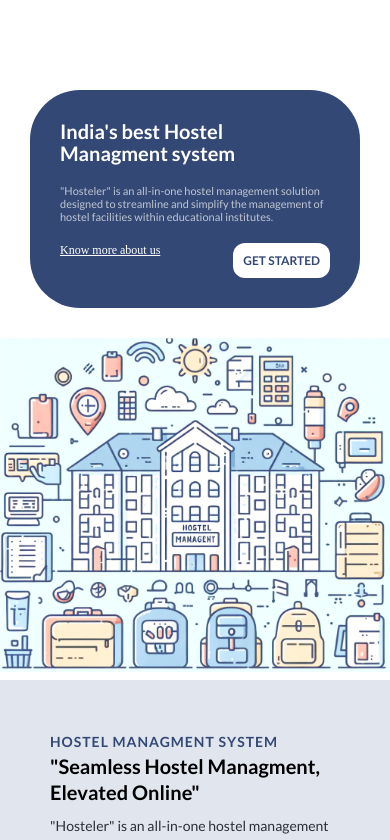
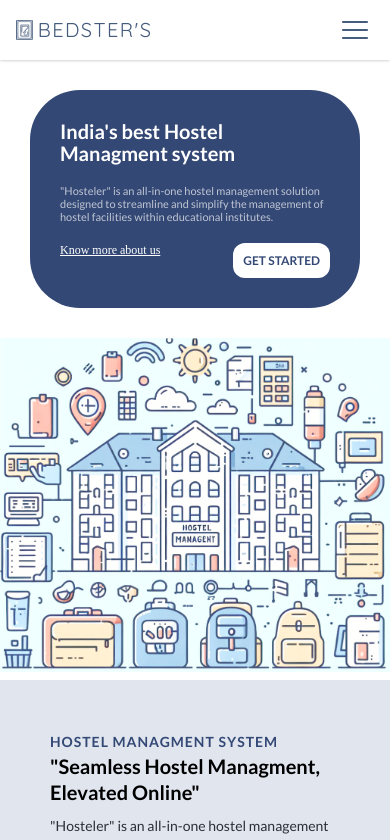
Before and after one commit to codewithbharat/hostelBees, a React (Vite) app in the folder client/: page / in a window 390 px wide. Shown: the top 840 px of the page. Built offline with nearby package versions, Linux system fonts and the light colour scheme.

Commit message:
navbar -> done

```diff
--- a/client/package.json
+++ b/client/package.json
@@ -12,6 +12,7 @@
   "dependencies": {
     "react": "^18.2.0",
     "react-dom": "^18.2.0",
+    "react-icons": "^4.11.0",
     "react-router-dom": "^6.16.0",
     "styled-components": "^6.1.0"
   },
--- a/client/src/App.jsx
+++ b/client/src/App.jsx
@@ -11,7 +11,7 @@
 
   return (
     <div className="App">
-      {/* <Navbar /> */}
+      <Navbar />
       <Routes>
         <Route path='/' element={<Home />} />
         <Route path='/about' element={<About />} />
--- a/client/src/components/Navbar.jsx
+++ b/client/src/components/Navbar.jsx
@@ -1,11 +1,15 @@
-import React from 'react'
+import React, { useState } from 'react'
 import './style/Navbar.css'
 
 import NavLogo from './assets/Nav_Logo.png'
-import NavhamburgerMenu from './assets/Nav_hamburger_menu.png'
 import { NavLink, Link } from 'react-router-dom'
 
+import { RxHamburgerMenu, RxCross1 } from 'react-icons/rx'
+
 const Navbar = () => {
+
+    const [toggle, setToggle] = useState(false);
+
     return (
         <>
             <div className="navbar">
@@ -18,14 +22,26 @@
                     </div>
                 </Link>
 
-                <div className="navbar__menu">
+
+                <div className="navbar__hamMenu" onClick={() => setToggle(!toggle)}>
+                    <span>
+                        {!toggle && <RxHamburgerMenu />}
+                    </span>
+
+                    <span>
+                        {toggle && <RxCross1 />}
+                    </span>
+                </div>
+
+
+                {toggle && <div className="navbar__menu">
                     <NavLink to="/" className="navbar__menu-link">Home</NavLink>
                     <NavLink to="/about" className="navbar__menu-link">About</NavLink>
                     <NavLink to="/contact" className="navbar__menu-link">Contact</NavLink>
                     <NavLink to="/register" className="navbar__menu-register">Join Now</NavLink>
 
-                </div>
-            </div>
+                </div>}
+            </div >
         </>
     )
 }
--- a/client/src/components/style/Navbar.css
+++ b/client/src/components/style/Navbar.css
@@ -47,6 +47,10 @@
   text-transform: uppercase;
 }
 
+.navbar__hamMenu {
+  display: none;
+}
+
 .navbar__menu {
   background: inherit;
   margin-left: auto;
@@ -83,3 +87,48 @@
   border-radius: 50px;
   background: #465c7c;
 }
+
+@media (max-width: 480px) {
+  .navbar__brand-logo {
+    height: 20px;
+  }
+  .navbar__brand-name {
+    font-size: 20px;
+  }
+
+  .navbar__hamMenu {
+    display: block;
+    position: absolute;
+    right: 20px;
+    top: 15px;
+    font-size: 30px;
+    color: #465c7c;
+  }
+
+  .navbar__menu {
+    flex-direction: column;
+    position: absolute;
+    right: 12px;
+    top: 68px;
+    border-radius: 15px;
+    box-shadow: 1px 1px 4px -1px #000000c7;
+    width: 50%;
+    padding: 10px;
+  }
+
+  .navbar__menu-link {
+    width: 80%;
+    padding: 0;
+    text-align: center;
+    font-size: 20px;
+    margin-top: 5px;
+    padding-bottom: 5px;
+    border-bottom: 2px solid rgba(0, 0, 0, 0.187);
+  }
+
+  .navbar__menu-register {
+    margin: 10px;
+    text-align: center;
+    width: 60%;
+  }
+}
```
Also changed, not shown: 1 other file (tests, documents, lock files or other folders).
